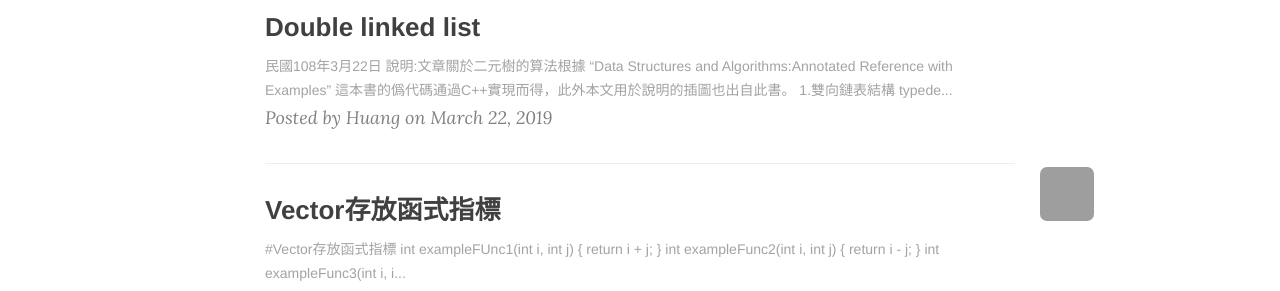
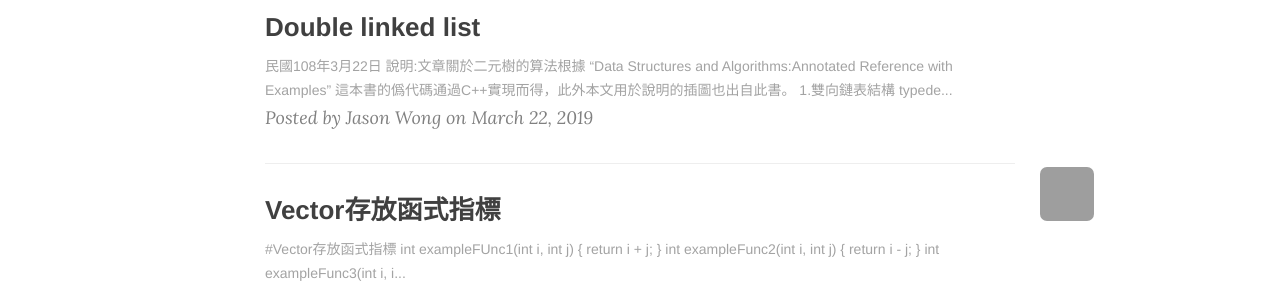
Before and after one commit to huangwenshan1999/huangwenshan1999.github.io, a Jekyll site: the page built from index.html, in a window 1280 px wide. Shown: the part 649-940 px from the top of the page. Built offline with Jekyll 4.4.1, drawn with Linux system fonts in a browser that asks for light colours; nearby versions of some CDN libraries; the list of posts is cut into pages by our own code; grey boxes are pictures that could not be loaded.

Commit message:
Update 2019-03-22-Double-linked-list.md

```diff
--- a/_posts/2019-03-22-Double-linked-list.md
+++ b/_posts/2019-03-22-Double-linked-list.md
@@ -2,7 +2,7 @@
 layout: post
 title: Double linked list
 date: 2019-03-22
-author: Huang
+author: Jason Wong
 header-img: img/green.jpg
 catalog: true
 tags: linkedlist, linked list
```
